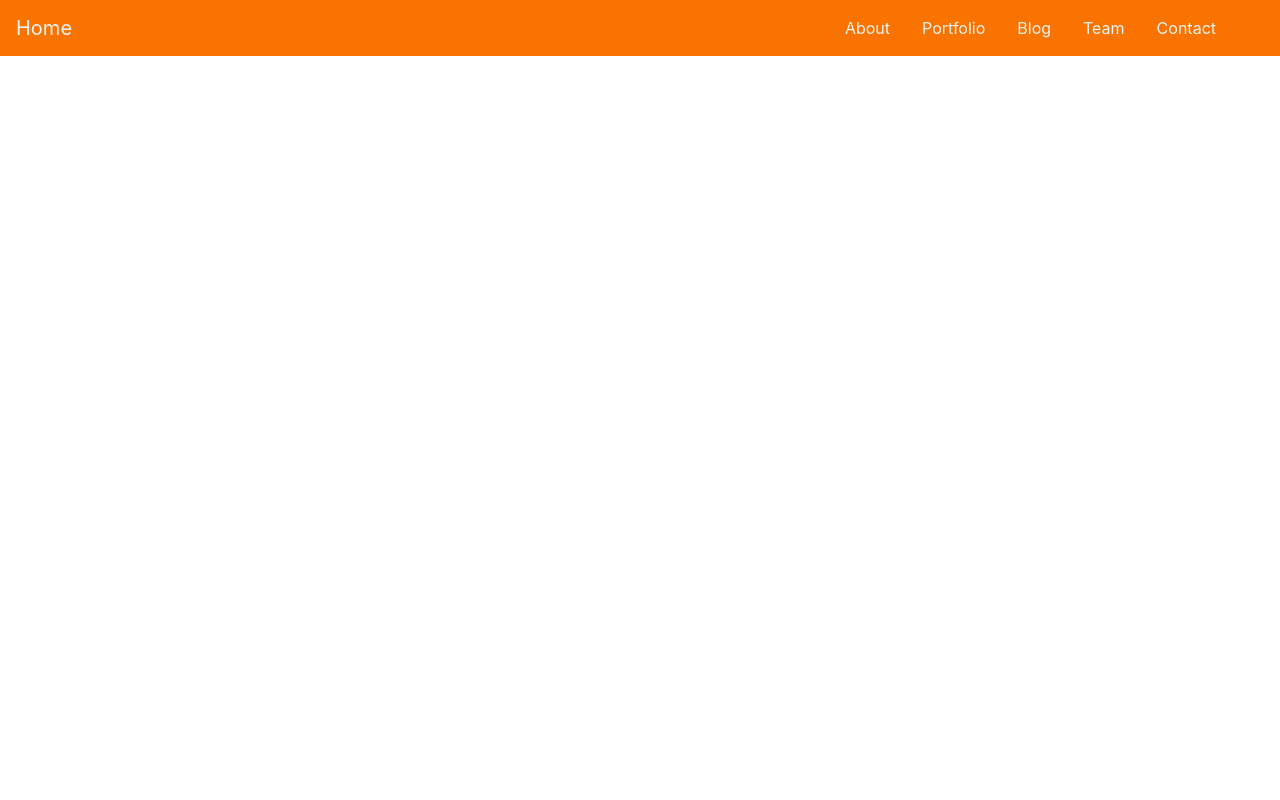
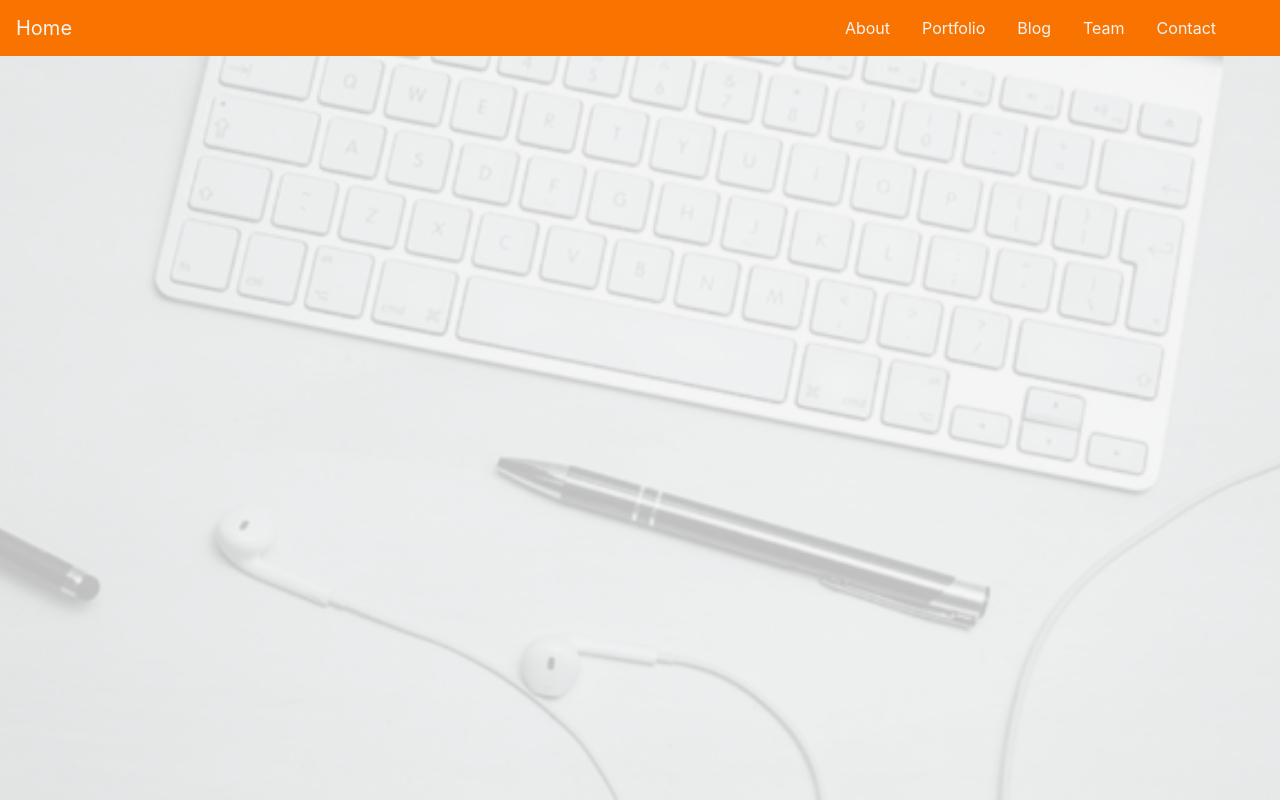
Before and after one commit to JaspeR2777/bootstrap-landing-page, a plain HTML site: page index.html in a window 1280 px wide. Drawn offline with nearby package versions, Linux system fonts and the light colour scheme.

Commit message:
Created header. Added jQuery linker.

```diff
--- a/css/main.css
+++ b/css/main.css
@@ -52,8 +52,18 @@
 
 .header
 {
-    background-image: url('../images/headerback.jpg');
+    background-image: url('../images/headerback.png');
     background-attachment: fixed;
     background-size: cover;
     background-position: center;
 }
+
+.overlay
+{
+    position: absolute;
+    min-height: 100%;
+    min-width: 100%;
+    left: 0;
+    top: 0;
+    background: rgba(244, 244, 244, 0.79);
+}
--- a/index.html
+++ b/index.html
@@ -9,12 +9,12 @@
       integrity="sha384-Gn5384xqQ1aoWXA+058RXPxPg6fy4IWvTNh0E263XmFcJlSAwiGgFAW/dAiS6JXm"
       crossorigin="anonymous"
     />
+    <script src="http://ajax.googleapis.com/ajax/libs/jquery/1.7.1/jquery.min.js" type="text/javascript"></script>
     <link rel="stylesheet" type="text/css" href="css/main.css">
-    <script type="text/javascript" src='js/main.js'></script>
     <title>Bootstrap Landing Page</title>
 </head>
 <body>
-    <!-- navbar -->
+    <!-- Navbar -->
     <nav class="navbar navbar-expand-lg fixed-top">
         <a class="navbar-brand" href="#">Home</a>
         <button class="navbar-toggler" type="button" data-toggle="collapse" data-target="#navbarSupportedContent" aria-controls="navbarSupportedContent" aria-expanded="false" aria-label="Toggle navigation">
@@ -41,8 +41,11 @@
         </div>
     </nav>
 
+    <!-- Header -->
     <header class="header">
+        <div class="overlay"></div>
+    </header>
 
-    </header>
+    <script type="text/javascript" src='./js/main.js'></script>
 </body>
 </html>
```
Also changed, not shown: images/headerback.png (added).
